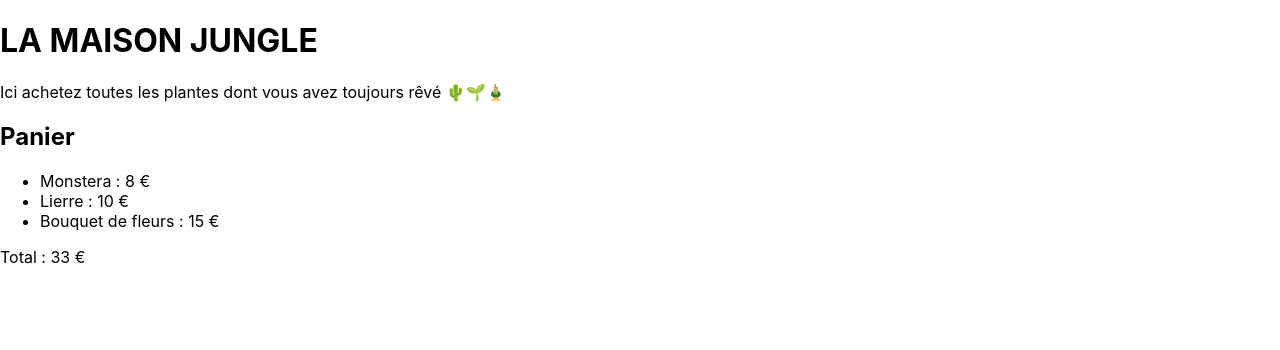
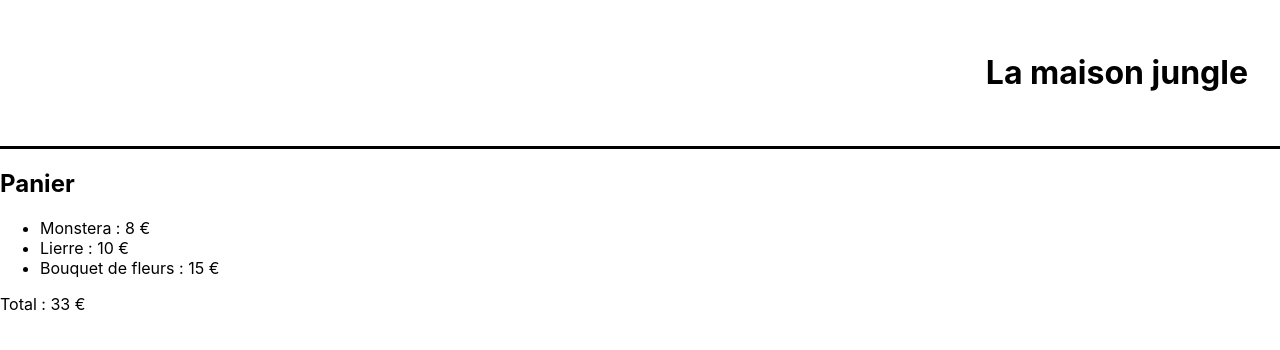
Before and after one commit to Vives-M/learning-react, a React (Create React App) app in the folder la-maison-jungle/: page / in a window 1280 px wide. Shown: the top 350 px of the page. Built offline with nearby package versions, Linux system fonts and the light colour scheme.

Commit message:
create Banner.css

```diff
--- a/la-maison-jungle/src/components/Banner.js
+++ b/la-maison-jungle/src/components/Banner.js
@@ -1,17 +1,7 @@
-// function Banner() {
-//     return <h1>La maison jungle</h1>
-// }
-
-function Header(){
-   return <h1>{ "la maison jungle".toUpperCase() }</h1>
-}
-
-function Description(){
-  return <p> Ici achetez toutes les plantes dont vous avez toujours rêvé 🌵🌱🎍</p>
-}
+import '../styles/Banner.css'
 
 function Banner() {
-    return <div><Header /><Description /></div>
+    return <div className='lmj-banner'><h1>La maison jungle</h1></div>
 }
 
 export default Banner
--- a/la-maison-jungle/src/index.js
+++ b/la-maison-jungle/src/index.js
@@ -1,6 +1,6 @@
 import React from 'react';
 import ReactDOM from 'react-dom/client';
-import './index.css';
+import './styles/index.css';
 import App from './components/App';
 import reportWebVitals from './reportWebVitals';
 
--- /dev/null
+++ b/la-maison-jungle/src/styles/Banner.css
@@ -0,0 +1,6 @@
+.lmj-banner{
+  color: black;
+  text-align: right;
+  padding: 32px;
+  border-bottom: solid 3px black;
+}
```
Also changed, not shown: la-maison-jungle/src/styles/index.css (renamed from la-maison-jungle/src/index.css).
